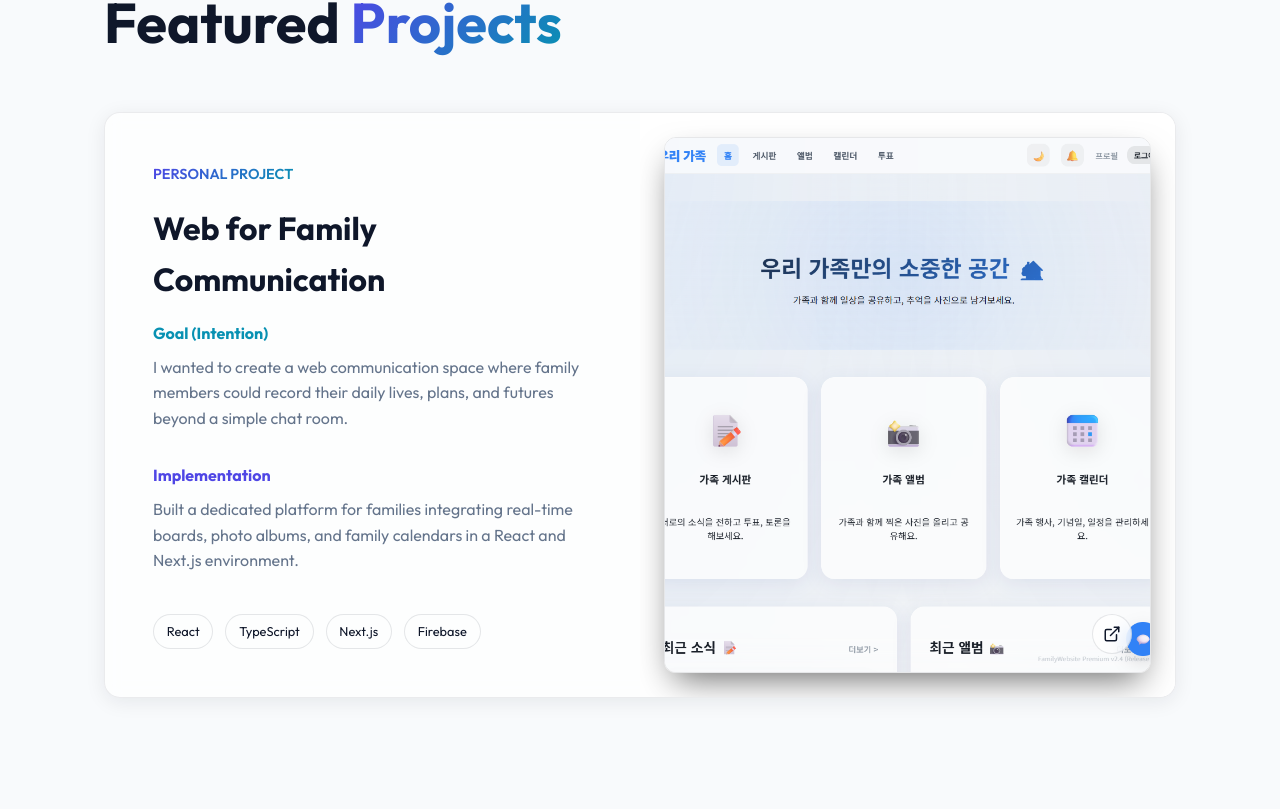
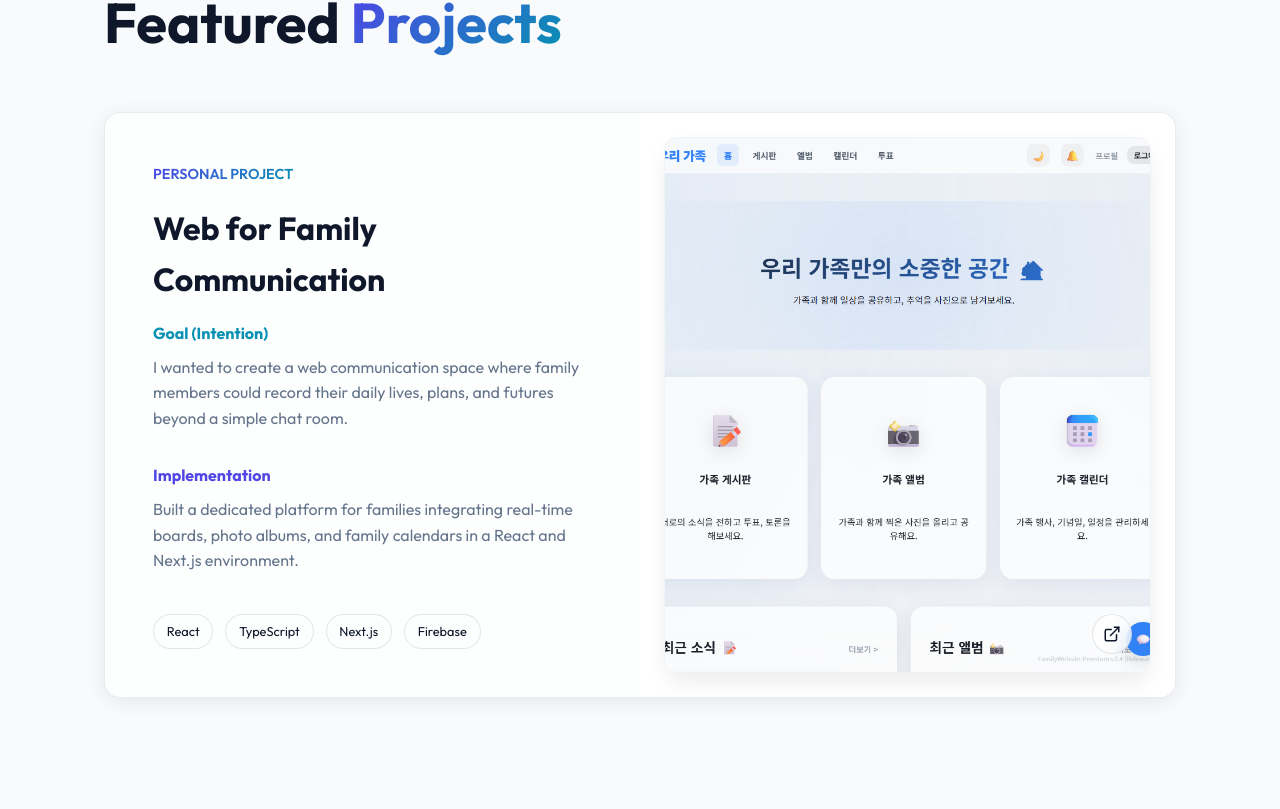
Before and after one commit to hrxlou/PortfolioWeb, a React (Vite) app: page / in a window 1280 px wide. Shown: the part 911-1720 px from the top of the page. Built offline with nearby package versions, Linux system fonts and the light colour scheme.

Commit message:
[Style] 라이트 모드 이미지 그림자 완화 및 Contact 섹션 애니메이션 간소화

```diff
--- a/src/components/Contact.tsx
+++ b/src/components/Contact.tsx
@@ -18,10 +18,10 @@ const Contact = () => {
   return (
     <section id="contact" className="container">
       <motion.div
-        initial={{ opacity: 0, scale: 0.95 }}
-        whileInView={{ opacity: 1, scale: 1 }}
-        viewport={{ once: true }}
-        transition={{ duration: 0.8 }}
+        initial={{ opacity: 0 }}
+        whileInView={{ opacity: 1 }}
+        viewport={{ once: true, margin: "-100px" }}
+        transition={{ duration: 1.0 }}
         className="glass contact-container"
       >
         <div className="contact-header">
--- a/src/index.css
+++ b/src/index.css
@@ -407,6 +407,11 @@ section h2 {
   border: 1px solid var(--glass-border);
   box-shadow: 0 15px 35px -10px rgba(0, 0, 0, 0.6);
   transition: var(--transition-smooth);
+}
+
+[data-theme='light'] .project-image {
+  box-shadow: 0 10px 25px -5px rgba(15, 23, 42, 0.1);
+  border-color: rgba(15, 23, 42, 0.05);
 }
 
 .featured-label {
```
